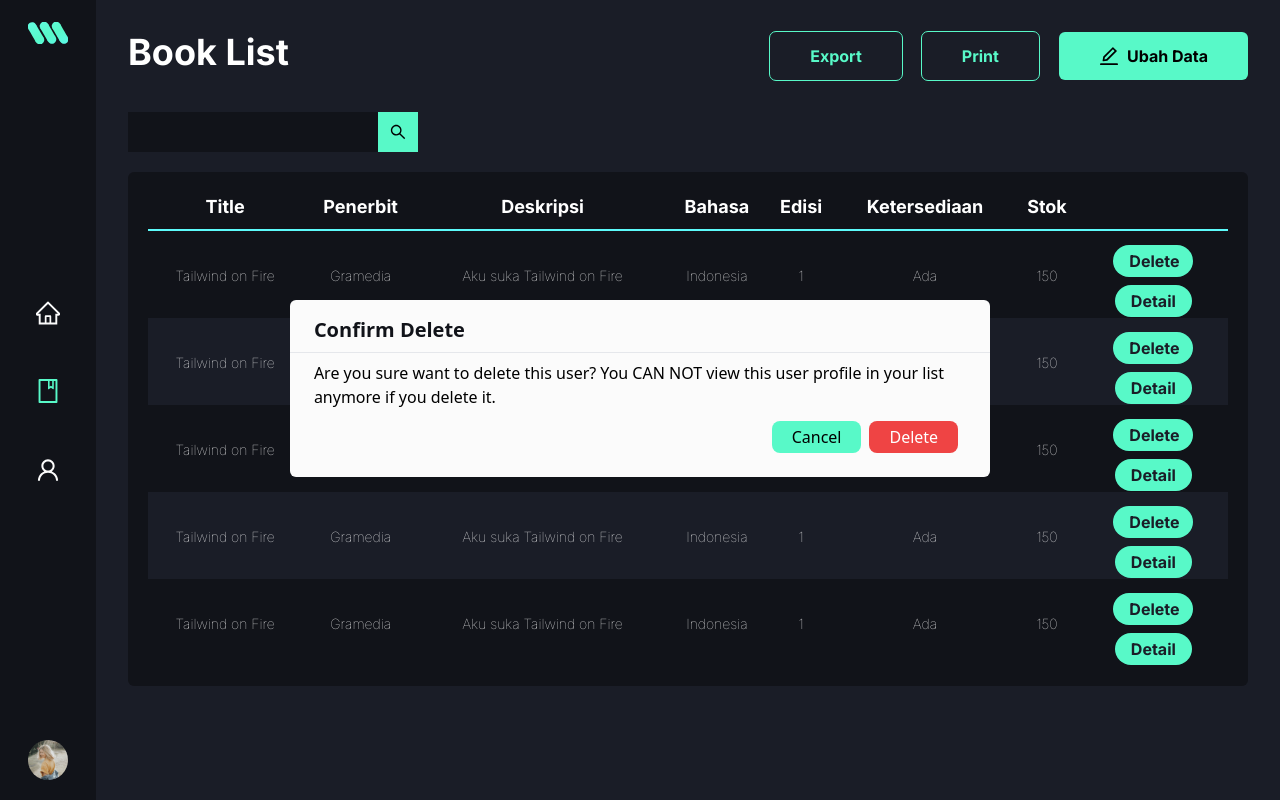
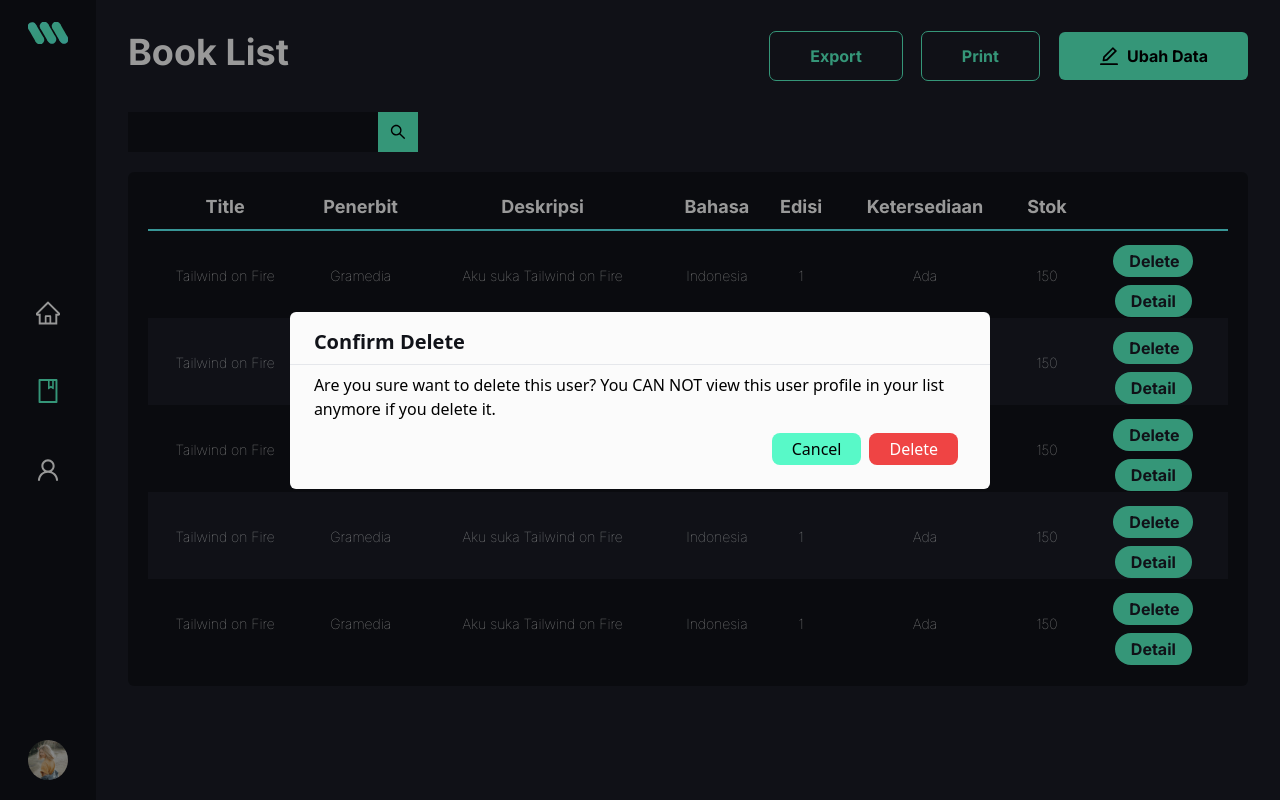
Before and after one commit to deedima3/minerva-desktop, a React (Vite) app: page /book in a window 1280 px wide. Both pictures are taken after a click on the button "Ubah Data". Built offline with nearby package versions, Linux system fonts and the light colour scheme.

Commit message:
[ fix ] Repair on modal logic
Add new custom hooks useModal to use when displaying modal or modal logic

```diff
--- a/src/components/Card/ConfirmCard.tsx
+++ b/src/components/Card/ConfirmCard.tsx
@@ -3,9 +3,11 @@ import React from "react";
 export interface ModalProps {
   thing: string;
   word: string;
+  handleCancel? : () => void;
+  handleConfirm? : () => void;
 }
 
-const ConfirmCard = ({thing, word}: ModalProps) => {
+const ConfirmCard = ({thing, word, handleCancel, handleConfirm}: ModalProps) => {
   return (
     <div className="flex justify-center">
     <div className="bg-brand-neutral rounded-md w-5/6 items-center gap-2 pt-2">
@@ -14,8 +16,8 @@ const ConfirmCard = ({thing, word}: ModalProps) => {
         <p className="pt-2 pl-6"> Are you sure want to delete this {thing}?
             You CAN NOT view this {word} in your list anymore if you delete it.</p>
         <div className="flex text-base gap-2 justify-end mx-8 mt-3">
-          <button className="bg-brand-primary py-1 px-5 mb-6 rounded-lg">Cancel</button>
-          <button className="bg-red-500 py-1 px-5 mb-6 rounded-lg text-white">Delete</button>
+          <button onClick={handleCancel} className="bg-brand-primary py-1 px-5 mb-6 rounded-lg">Cancel</button>
+          <button onClick={handleConfirm} className="bg-red-500 py-1 px-5 mb-6 rounded-lg text-white">Delete</button>
         </div>
     </div>
     </div>
--- a/src/components/Modals/Modal.tsx
+++ b/src/components/Modals/Modal.tsx
@@ -18,11 +18,8 @@ export default function Modal({ show, onClose, children, title, extraClass}: Mod
   };
 
   const modalContent = show ? (
-    <ModalOverlay darkAmount={0}>
-      <div onClick={() => onClose()} className={extraClass}>
+    <ModalOverlay>
         {children}
-        <button onClick={handleCloseClick}></button>
-      </div>
     </ModalOverlay>
   ) : null;
 
--- a/src/components/Modals/ModalOverlay.tsx
+++ b/src/components/Modals/ModalOverlay.tsx
@@ -2,12 +2,11 @@ import React from 'react'
 
 interface Overlay {
     children : JSX.Element;
-    darkAmount : number;
  }
 
-const ModalOverlay = ({children, darkAmount} : Overlay) => {
+const ModalOverlay = ({children} : Overlay) => {
     return (
-        <div className={`absolute bottom-0 right-0 top-0 left-0 bg-gray-${darkAmount} flex justify-center items-center z-50 bg-opacity-40`}>
+        <div className={`absolute bottom-0 right-0 top-0 left-0 bg-black flex justify-center items-center z-60 bg-opacity-40`}>
             {children}
         </div>
     )
--- /dev/null
+++ b/src/hooks/useModal.ts
@@ -0,0 +1,16 @@
+import { useState } from 'react'
+
+export function useModal(){
+    const [show, setShow] = useState(false)
+
+    const handleClose = () => {
+        setShow(false)
+    }
+
+    const handleOpen = () => {
+        setShow(true)
+    }
+
+    return [show, setShow, handleClose, handleOpen] as const
+
+}
--- a/src/routes/Book.tsx
+++ b/src/routes/Book.tsx
@@ -10,18 +10,16 @@ import Modal from "../components/Modals/Modal";
 import Table from "../components/Table/Table";
 import { columns, data } from "../data/bookData";
 import ConfirmCard from "../components/Card/ConfirmCard";
+import { useModal } from "../hooks/useModal";
 
 const Book = () => {
 
-  const [Open, setOpen] = React.useState(false);
-
-  const handleOpen = () => {
-    setOpen(true)
+  const handleConfirm = () => {
+    console.log("Confirm")
+    setModal(false)
   }
 
-  const handleClose = () => {
-    setOpen(false)
-  }
+  const [modal, setModal, handleClose, handleOpen] = useModal();
 
   return (
     <PageLayout>
@@ -72,8 +70,8 @@ const Book = () => {
           }
         />
       </Box>
-      <Modal show={Open} onClose={handleClose} >
-          <ConfirmCard thing="user" word="user profile"/>
+      <Modal show={modal} onClose={handleClose} >
+        <ConfirmCard handleCancel={handleClose} handleConfirm={handleConfirm} thing="user" word="user profile"/>
       </Modal>
     </PageLayout>
   );
```
